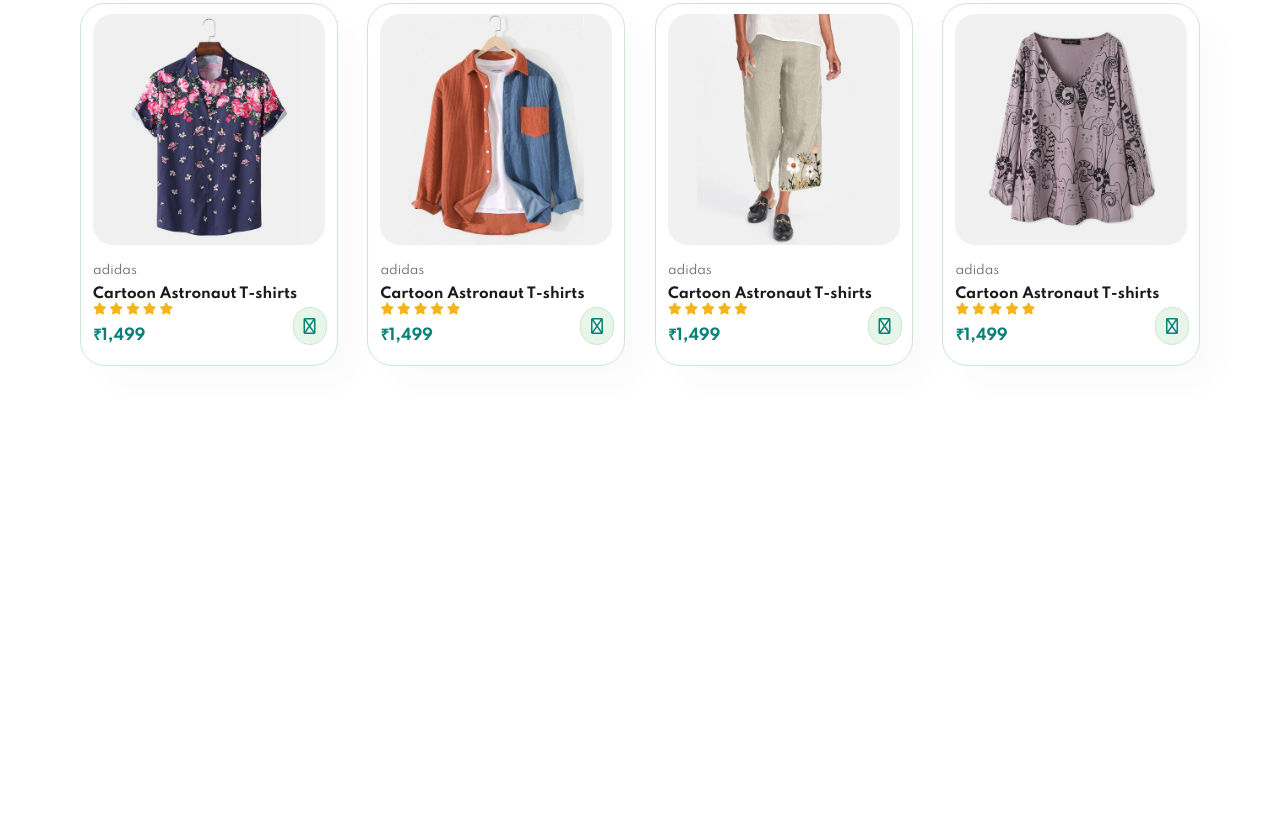
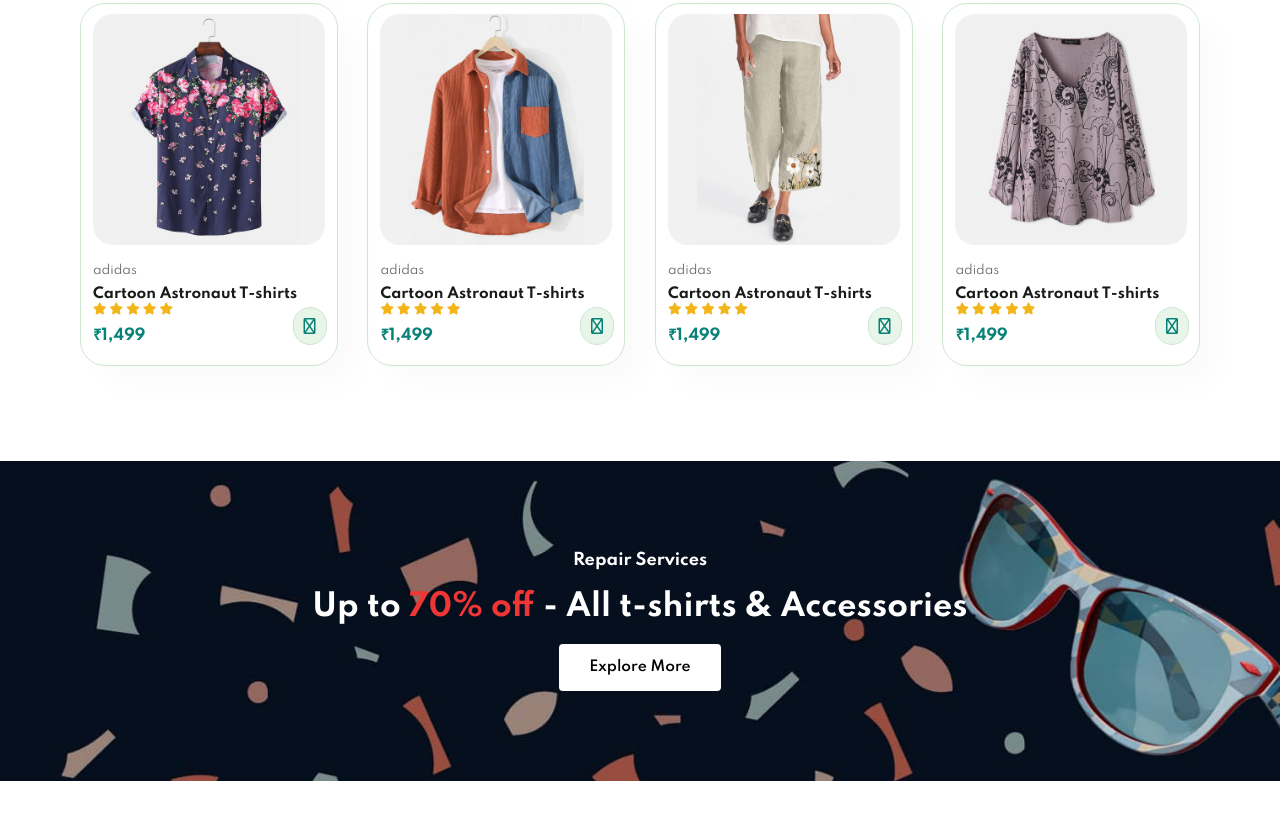
Before and after one commit to 0xRudraPatel/Ecommerce-Website, a plain HTML site: page index.html in a window 1280 px wide. Shown: the part 1685-2504 px from the top of the page. Before the commit the page ends 2106 px from the top, so only its background shows below. Drawn offline with Linux system fonts and the light colour scheme.

Commit message:
banner completed

```diff
--- a/index.html
+++ b/index.html
@@ -193,6 +193,12 @@
             </div>
         </section>
 
+        <section id="banner" class="section-m1">
+            <h4>Repair Services</h4>
+            <h2>Up to <span>70% off</span> - All t-shirts & Accessories</h2>
+            <button class="normal">Explore More</button>
+        </section>
+
         <script src="script.js"></script>
     </body>
 
--- a/style.css
+++ b/style.css
@@ -46,6 +46,19 @@ p {
 
 .section-m1 {
   margin: 40px 0;
+}
+
+button.normal{
+  font-size: 14px;
+  font-weight: 600;
+  padding: 15px 30px;
+  color: #000;
+  background-color: #fff;
+  border-radius: 4px;
+  cursor: pointer;
+  border: none;
+  outline: none;
+  transition: 0.2s;
 }
 
 body {
@@ -269,3 +282,38 @@ body {
   background-color: #e8f6ea;
   border: 1px solid #cce7d0;
 }
+
+/* Banner */
+
+#banner{
+  display: flex;
+  flex-direction: column;
+  justify-content: center;
+  align-items: center;
+  text-align: center;
+  background-image: url(img/banner/b2.jpg);
+  width: 100%;
+  height: 40vh;
+  background-size: cover;
+  background-position: center;
+}
+
+#banner h4{
+  color: #fff;
+  font-size: 16px;
+}
+
+#banner h2{
+  color: #fff;
+  font-size: 30px;
+  padding: 10px 0;
+}
+
+#banner h2 span{
+  color: #ef3636;
+}
+
+#banner button:hover{
+  background-color: #088178;
+  color: #fff;
+}
```
